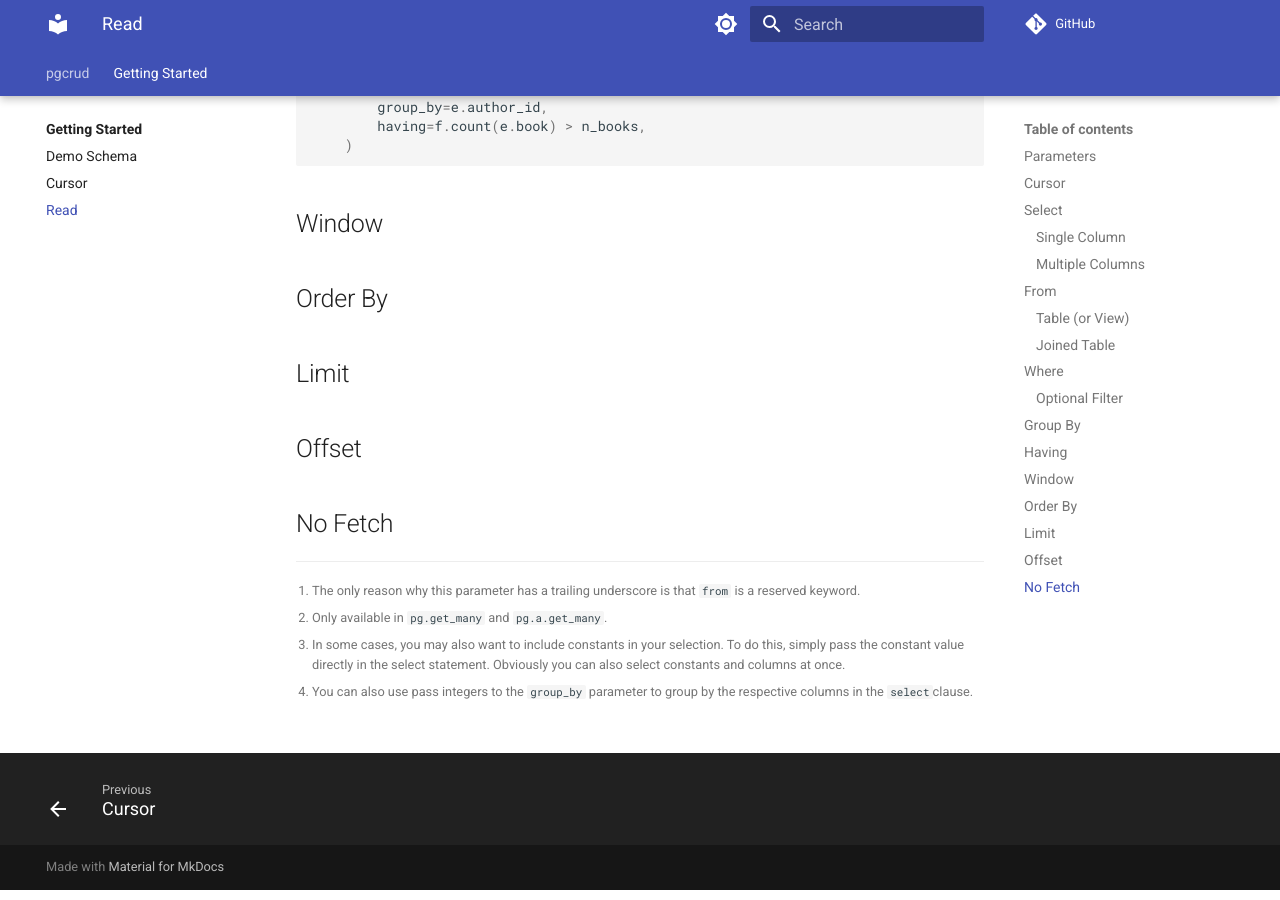
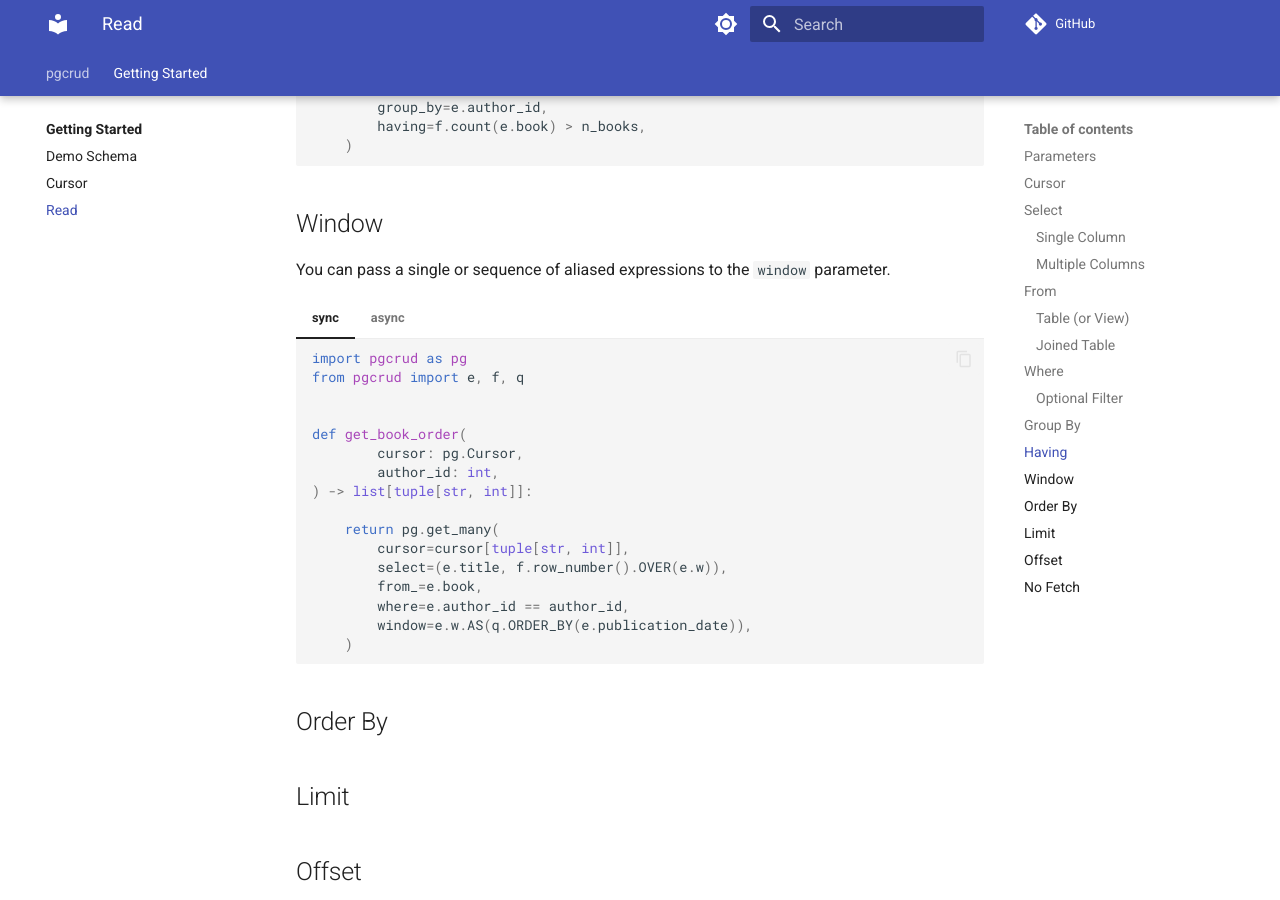
Before and after one commit to dakivara/pgcrud, an MkDocs documentation site: the page built from docs/getting-started/read.md, in a window 1280 px wide and 900 px high, scrolled down 5671 px. Built offline with MkDocs 1.6.1 and Material for MkDocs 9.7.7, drawn with Linux system fonts in a browser that asks for light colours; comment, search, counter and statistics services are not loaded.

Commit message:
add window docs

````diff
--- a/docs/getting-started/read.md
+++ b/docs/getting-started/read.md
@@ -463,6 +463,49 @@ Similar to the `where` parameter you can pass a comparison expression to the `ha
 
 ## Window
 
+You can pass a single or sequence of aliased expressions to the `window` parameter.
+
+=== "sync"
+
+    ```python
+    import pgcrud as pg
+    from pgcrud import e, f, q
+
+
+    def get_book_order(
+            cursor: pg.Cursor,
+            author_id: int,
+    ) -> list[tuple[str, int]]:
+
+        return pg.get_many(
+            cursor=cursor[tuple[str, int]],
+            select=(e.title, f.row_number().OVER(e.w)),
+            from_=e.book,
+            where=e.author_id == author_id,
+            window=e.w.AS(q.ORDER_BY(e.publication_date)),
+        )
+    ```
+
+=== "async"
+
+    ```python
+    import pgcrud as pg
+    from pgcrud import e, f, q
+
+
+    async def get_book_order(
+            cursor: pg.a.Cursor,
+            author_id: int,
+    ) -> list[tuple[str, int]]:
+
+        return await pg.a.get_many(
+            cursor=cursor[tuple[str, int]],
+            select=(e.title, f.row_number().OVER(e.w)),
+            from_=e.book,
+            where=e.author_id == author_id,
+            window=e.w.AS(q.ORDER_BY(e.publication_date)),
+        )
+    ```
 
 ## Order By
 
````
Also changed, not shown: 1 other file.
